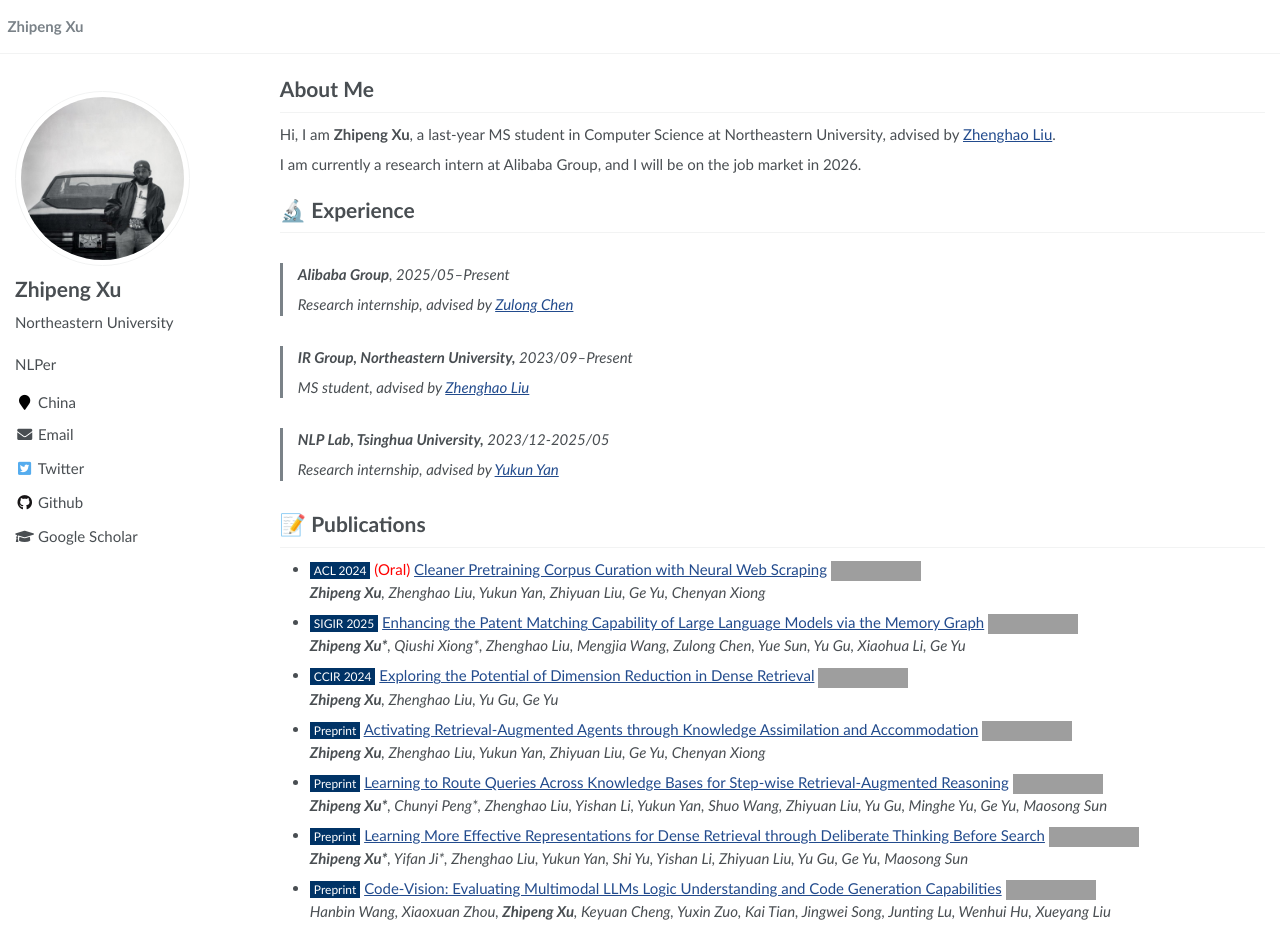
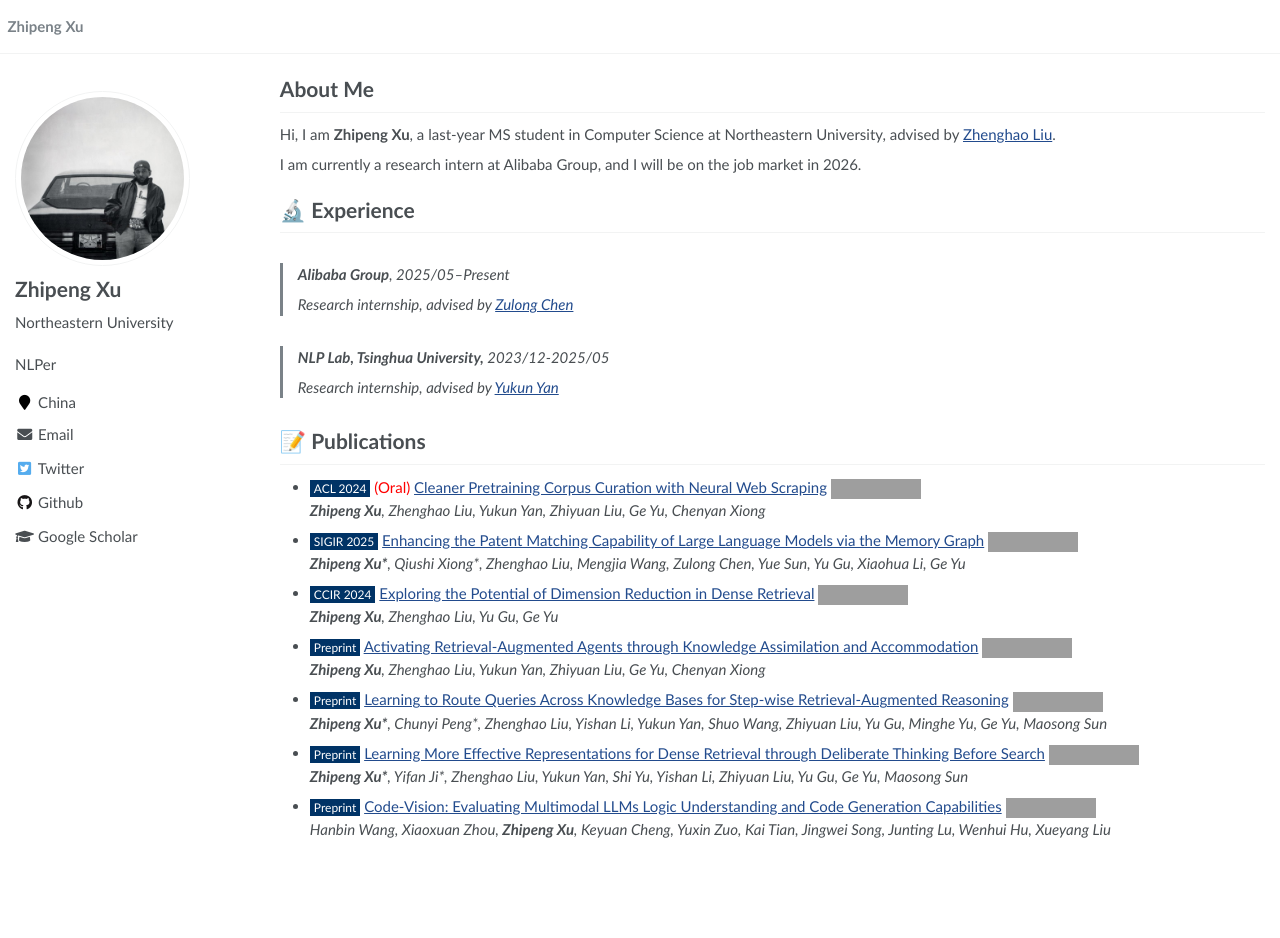
Before and after one commit to Pab1x/pab1x.github.io, a Jekyll site: the page built from _pages/about.md, in a window 1280 px wide and 938 px high, cut to the strip 0-938 px from the top of the window. Built offline with Jekyll 4.4.1, drawn with Linux system fonts in a browser that asks for light colours; grey boxes are pictures that could not be loaded.

Commit message:
Update about.md

```diff
--- a/_pages/about.md
+++ b/_pages/about.md
@@ -29,10 +29,6 @@ I am currently a research intern at Alibaba Group, and I will be on the job mark
 >
 > Research internship, advised by [Zulong Chen](https://scholar.google.com/citations?user=nUVmSqUAAAAJ&hl=zh-CN)
 
-> **IR Group, Northeastern University,** 2023/09–Present
->
-> MS student, advised by [Zhenghao Liu](https://edwardzh.github.io/)
-
 > **NLP Lab, Tsinghua University,** 2023/12-2025/05
 >
 > Research internship, advised by [Yukun Yan](https://scholar.google.com/citations?user=B88nSvIAAAAJ&hl=zh-CN)
```
